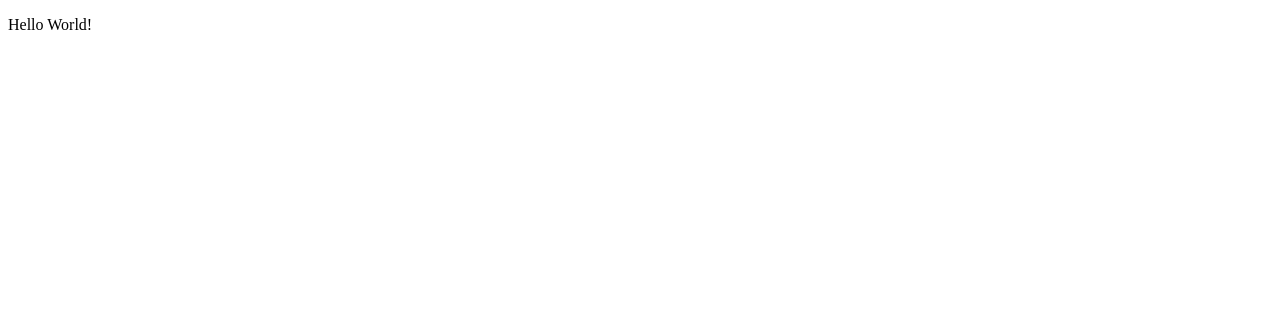
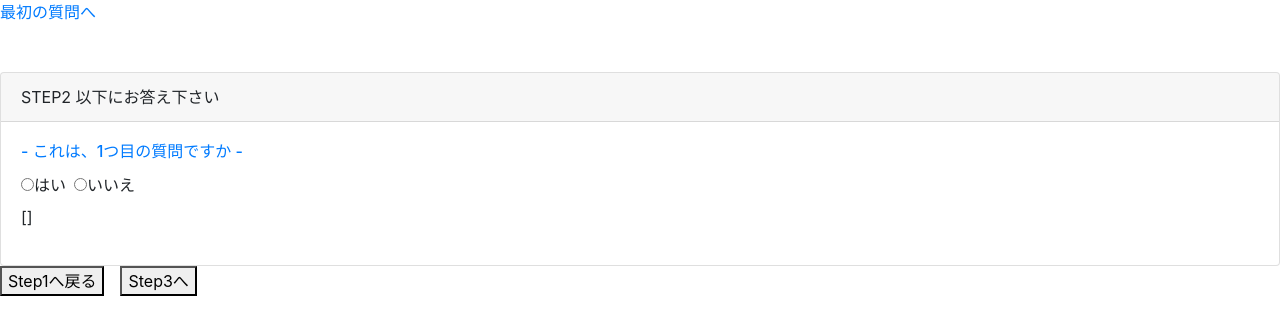
Before and after one commit to TatsuyaFujihara/vue-project, a Vue app: page /step2 in a window 1280 px wide. Shown: the top 334 px of the page. Built offline with nearby package versions, Linux system fonts and the light colour scheme.

Commit message:
vue課題2-1

```diff
--- a/package.json
+++ b/package.json
@@ -8,8 +8,12 @@
     "lint": "vue-cli-service lint"
   },
   "dependencies": {
+    "bootstrap-vue": "^2.21.2",
     "core-js": "^3.6.5",
-    "vue": "^2.6.11"
+    "vue": "^2.6.11",
+    "vue-ctk-date-time-picker": "^2.5.0",
+    "vue-date-dropdown": "^1.0.5",
+    "vue-router": "^3.5.2"
   },
   "devDependencies": {
     "@vue/cli-plugin-babel": "~4.5.0",
--- a/src/App.vue
+++ b/src/App.vue
@@ -1,16 +1,15 @@
 <template>
   <div>
-    <p>
-      {{msg}}
-    </p>
+    <router-link to="step1">最初の質問へ</router-link>
+    <router-view></router-view>
   </div>
 </template>
 
 <script>
 export default {
-  data () {
-    return {
-      msg: 'Hello World!'
+  methods: {
+    toStep1(){
+      this.$router.push('/step1')
     }
   }
 }
--- a/src/main.js
+++ b/src/main.js
@@ -1,8 +1,16 @@
-import Vue from 'vue'
-import App from './App.vue'
+import Vue from 'vue';
+import App from './App.vue';
+import router from './router';
+import 'bootstrap/dist/css/bootstrap.css'
+import 'bootstrap-vue/dist/bootstrap-vue.css'
+import DateDropdown from 'vue-date-dropdown'
 
 Vue.config.productionTip = false
+Vue.component('date-dropdown', DateDropdown)
 
 new Vue({
+  el: '#app',
+  router,
   render: h => h(App),
+  value: null
 }).$mount('#app')
--- /dev/null
+++ b/src/router.js
@@ -0,0 +1,16 @@
+import Vue from 'vue'
+import Router from 'vue-router'
+import Step1 from './views/Step1.vue'
+import Step2 from './views/Step2.vue'
+import Step3 from './views/Step3.vue'
+
+Vue.use(Router)
+
+export default new Router({
+    mode: "history",
+    routes: [
+        {path: '/step1', component: Step1},
+        {path: '/step2', component: Step2},
+        {path: '/step3', component: Step3}
+    ]
+})
--- /dev/null
+++ b/src/views/Step1.vue
@@ -0,0 +1,37 @@
+<template>
+  <div id=’app’>
+    <div class="card mt-5">
+    <div class="card-header" >
+      STEP1  お客様の情報を入力して下さい
+    </div>
+    <div class="card-body">
+      <h6 class="card-title text-primary">- 性別 -</h6>
+      <div class="form-check-inline">
+        <label class="mr-2"><input name="select" type="radio">男性</label>
+        <label class="mr-2"><input name="select" type="radio">女性</label>
+      </div>
+      <h6 class="card-title text-primary mt-3">- 生年月日 -</h6>
+
+      <date-dropdown default="2000-01-01" min="1960" max="2020" v-model="selectedDate" months-names="1月, 2月, 3月, 4月, 5月, 6月, 7月, 8月, 9月, 10月, 11月, 12月"/>
+      <p>選択された日付<strong>{{ selectedDate }}</strong></p>
+    </div>
+  </div>
+
+  <button class="mx-auto" @click="Next">Step2へ</button>
+  </div>
+</template>
+
+<script>
+export default {
+  data () {
+    return {
+      selectedDate: ''
+    }
+  },
+  methods: {
+     Next(){
+        this.$router.push("/step2")
+    }
+  }
+}
+</script>
--- /dev/null
+++ b/src/views/Step2.vue
@@ -0,0 +1,98 @@
+<template>
+   <div id=’app’>
+    <div class="card mt-5">
+      <div class="card-header" >
+        STEP2  以下にお答え下さい
+      </div>
+      <div class="card-body">
+        <div>
+          <h6 class="card-title text-primary">- これは、1つ目の質問ですか -</h6>
+              <input
+              name="select"
+              type="radio"
+              id="yes"
+              value="yes"
+              v-model="QuestionDate.answer1"
+            >
+            <label class="mr-2" for="yes">はい</label>
+            <input
+              name="select"
+              type="radio"
+              id="no"
+              value="no"
+              v-model="QuestionDate.answer1"
+            >
+            <label class="mr-2" for="no">いいえ</label>
+            <p>{{QuestionDate.answer1}}</p>
+        </div>
+
+        <div v-if="QuestionDate.answer1.length">
+          <h6 class="card-title text-primary">- これは、2つ目の質問ですか -</h6>
+              <input
+              name="select-2"
+              type="radio"
+              id="yes-2"
+              value="yes"
+              v-model="QuestionDate.answer2"
+            >
+            <label class="mr-2" for="yes-2">はい</label>
+            <input
+              name="select-2"
+              type="radio"
+              id="no-2"
+              value="no"
+              v-model="QuestionDate.answer2"
+            >
+            <label class="mr-2" for="no-2">いいえ</label>
+            <p>{{QuestionDate.answer2}}</p>
+        </div>
+
+        <div v-if="QuestionDate.answer2.length">
+          <h6 class="card-title text-primary">- これは、3つ目の質問ですか -</h6>
+              <input
+              name="select-3"
+              type="radio"
+              id="yes-3"
+              value="yes"
+              v-model="QuestionDate.answer3"
+            >
+            <label class="mr-2" for="yes-3">はい</label>
+            <input
+              name="select-3"
+              type="radio"
+              id="no-3"
+              value="no"
+              v-model="QuestionDate.answer3"
+            >
+            <label class="mr-2" for="no-3">いいえ</label>
+            <p>{{QuestionDate.answer3}}</p>
+        </div>
+
+      </div>
+    </div>
+      <button @click="Back">Step1へ戻る</button>
+      <button class="ml-3" @click="Next">Step3へ</button>
+  </div>
+</template>
+
+<script>
+export default {
+  data() {
+    return {
+      QuestionDate: {
+        answer1: [],
+        answer2: [],
+        answer3: []
+      }
+    }
+  },
+  methods: {
+    Back(){
+          this.$router.push("/step1")
+    },
+    Next(){
+        this.$router.push("/step3")
+    }
+  }
+}
+</script>
--- /dev/null
+++ b/src/views/Step3.vue
@@ -0,0 +1,30 @@
+<template>
+  <div id=’app’>
+    <div class="card mt-5">
+      <div class="card-header" >
+        STEP3  ご相談内容をご記入ください
+      </div>
+      <div class="card-body">
+        <h6 class="card-title text-primary">- ご相談内容 -</h6>
+      </div>
+      <textarea></textarea>
+    </div>
+  <button @click="Back">Step2へ戻る</button>
+  <button class="ml-3">次へ</button>
+  </div>
+</template>
+
+<script>
+export default {
+  data () {
+    return {
+      selectedDate: ''
+    }
+  },
+  methods: {
+     Back(){
+        this.$router.push("/step2")
+    }
+  }
+}
+</script>
```
Also changed, not shown: 1 other file (tests, documents, lock files or other folders).
